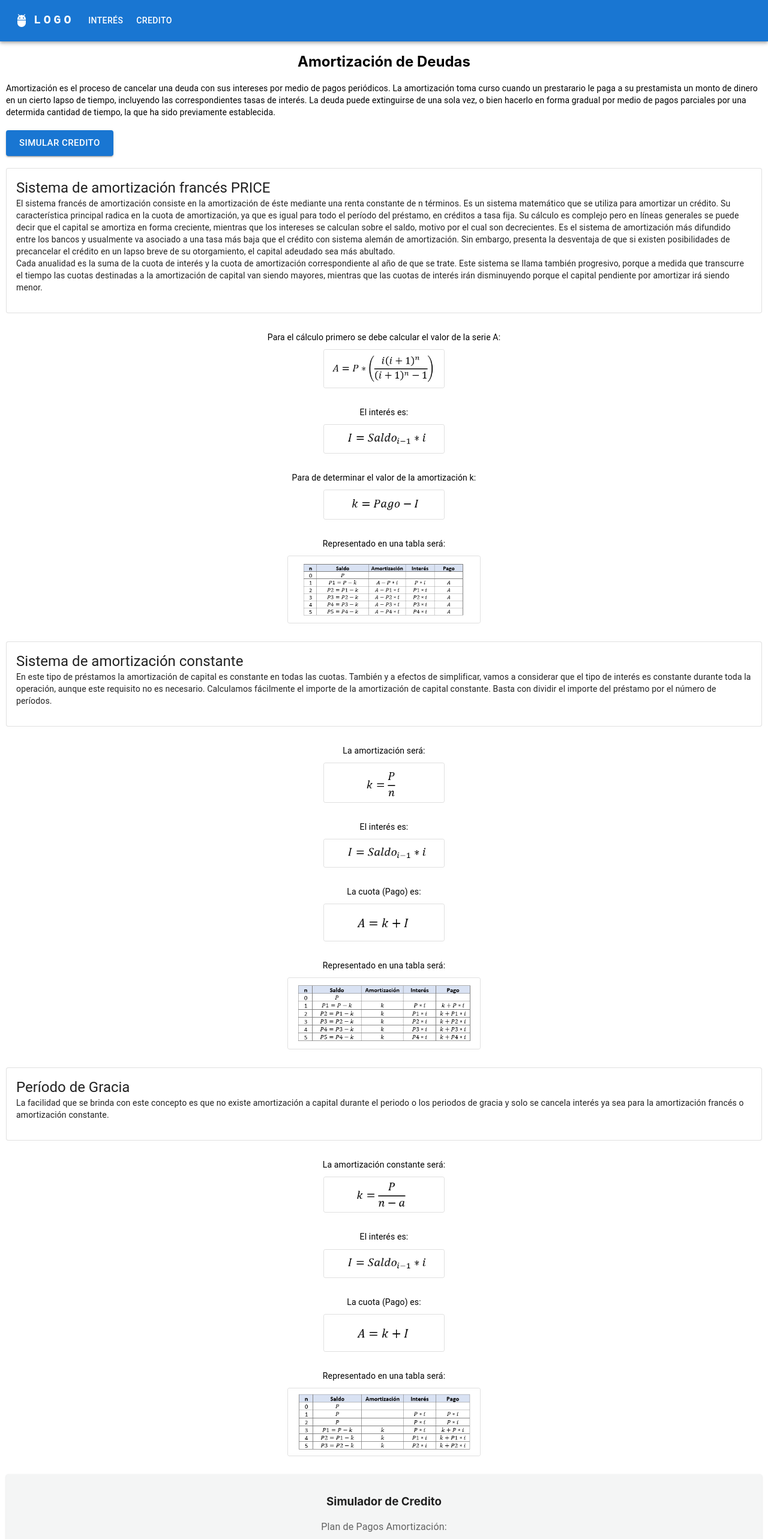
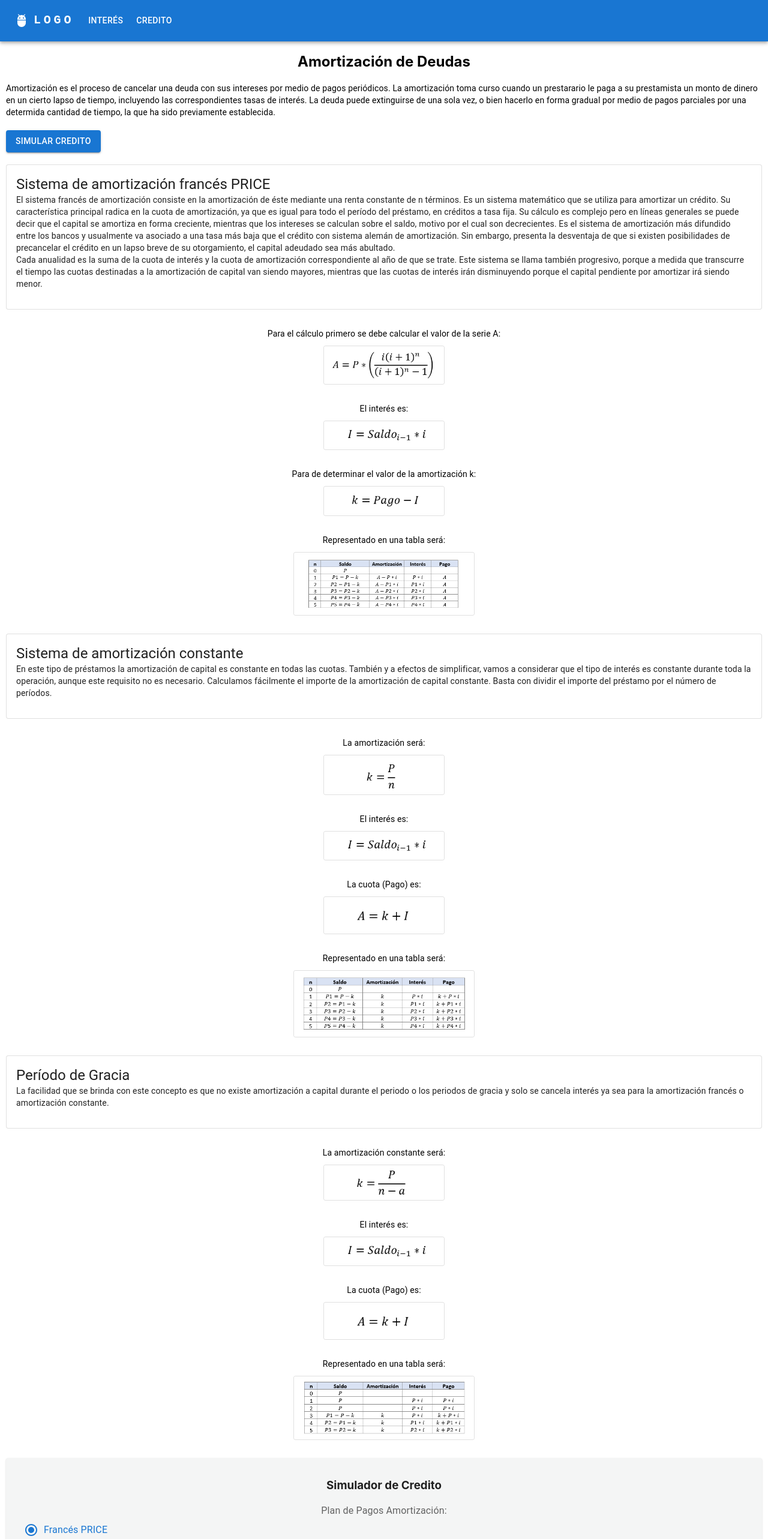
Before and after one commit to ronaldQE/credit-plan, a React (Create React App) app: page /sim in a window 1280 px wide. Shown: the top 2565 px of the page at 60% size. Built offline with nearby package versions, Linux system fonts and the light colour scheme.

Commit message:
tamanio img

```diff
--- a/src/pages/Simulation.js
+++ b/src/pages/Simulation.js
@@ -99,7 +99,7 @@ const Simulation = () => {
           Amortización es el proceso de cancelar una deuda con sus intereses por medio de pagos periódicos. La amortización toma curso cuando un prestarario le paga a su prestamista un monto de dinero en un cierto lapso de tiempo, incluyendo las correspondientes tasas de interés. La deuda puede extinguirse de una sola vez, o bien hacerlo en forma gradual por medio de pagos parciales por una determida cantidad de tiempo, la que ha sido previamente establecida.
           <br />
           <br />
-          <Button variant="contained" size="large" href="#simulation">
+          <Button variant="contained" href="#simulation">
             Simular Credito
           </Button>
           <br />
@@ -119,7 +119,7 @@ const Simulation = () => {
               {element.description}
               <br />
             </Typography>
-            <Card variant="outlined" sx={element.img === imgTablaPrice ? { width: 320, display: "block", marginTop: "20px", marginBottom: "10px", margin: "auto" } : { width: 200, display: "block", marginTop: "20px", marginBottom: "10px", margin: "auto" }}>
+            <Card variant="outlined" sx={element.img === imgTablaPrice ? { width: 300, display: "block", margin: "auto" } : { width: 200, display: "block", marginTop: "20px", marginBottom: "10px", margin: "auto" }}>
 
               <CardMedia
                 sx={{ width: "100%", display: "block", margin: "auto" }}
@@ -147,7 +147,7 @@ const Simulation = () => {
               {element.description}
               <br />
             </Typography>
-            <Card variant="outlined" sx={element.img === imgTablaConst ? { width: 320, display: "block", marginTop: "20px", marginBottom: "10px", margin: "auto" } : { width: 200, display: "block", marginTop: "20px", marginBottom: "10px", margin: "auto" }}>
+            <Card variant="outlined" sx={element.img === imgTablaConst ? { width: 300, display: "block", margin: "auto" } : { width: 200, display: "block", marginTop: "20px", marginBottom: "10px", margin: "auto" }}>
 
               <CardMedia
                 sx={{ width: "100%", display: "block", margin: "auto" }}
@@ -175,7 +175,7 @@ const Simulation = () => {
               {element.description}
               <br />
             </Typography>
-            <Card variant="outlined" sx={element.img === imgTablaGracia ? { width:320, display: "block", marginTop: "20px", marginBottom: "10px", margin: "auto" } : { width:200, display: "block", marginTop: "20px", marginBottom: "10px", margin: "auto" }}>
+            <Card variant="outlined" sx={element.img === imgTablaGracia ? { width:300, display: "block", margin: "auto" } : { width:200, display: "block", marginTop: "20px", marginBottom: "10px", margin: "auto" }}>
 
               <CardMedia
                 sx={{ width: "100%", display: "block", margin: "auto" }}
```
